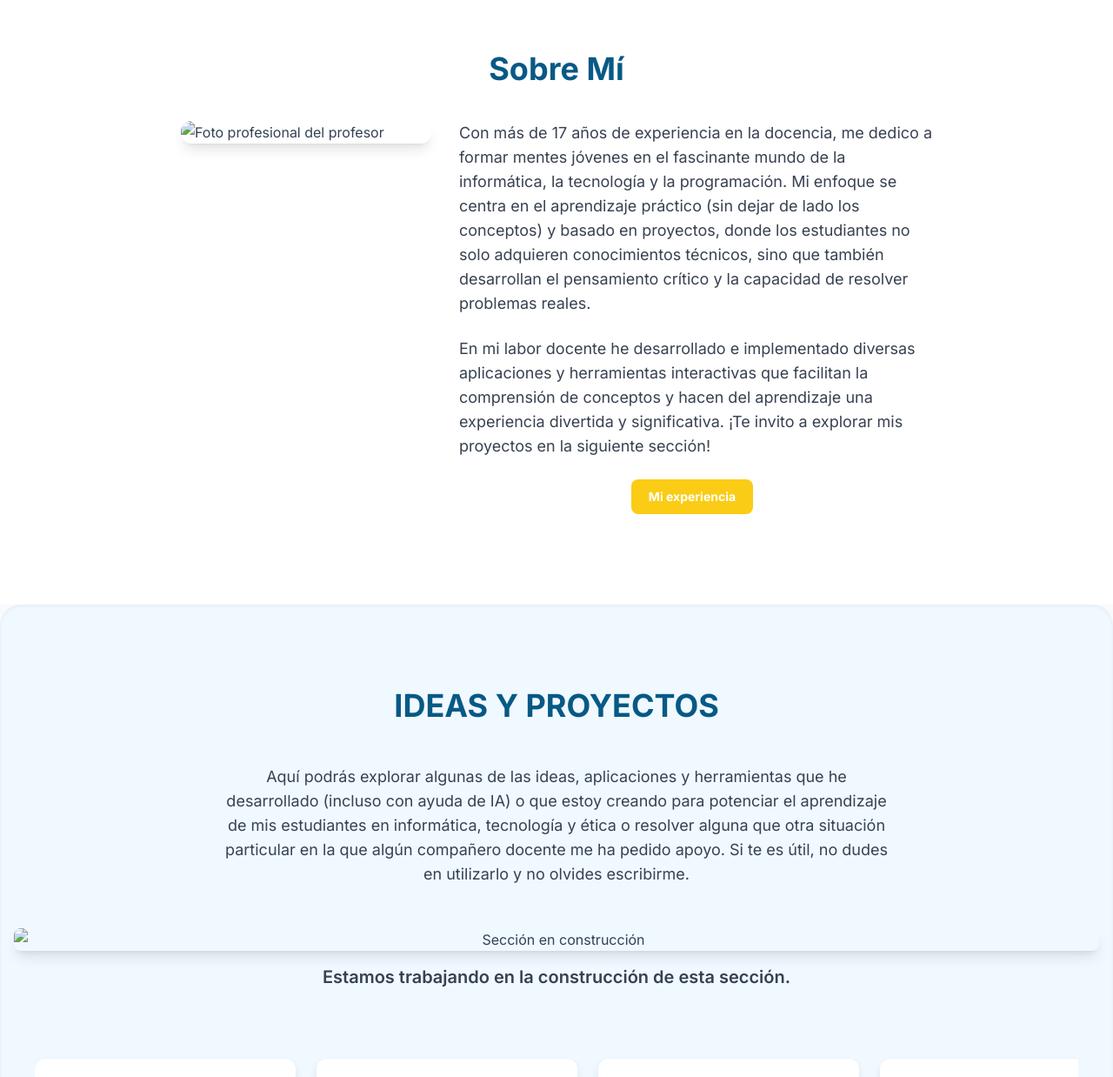
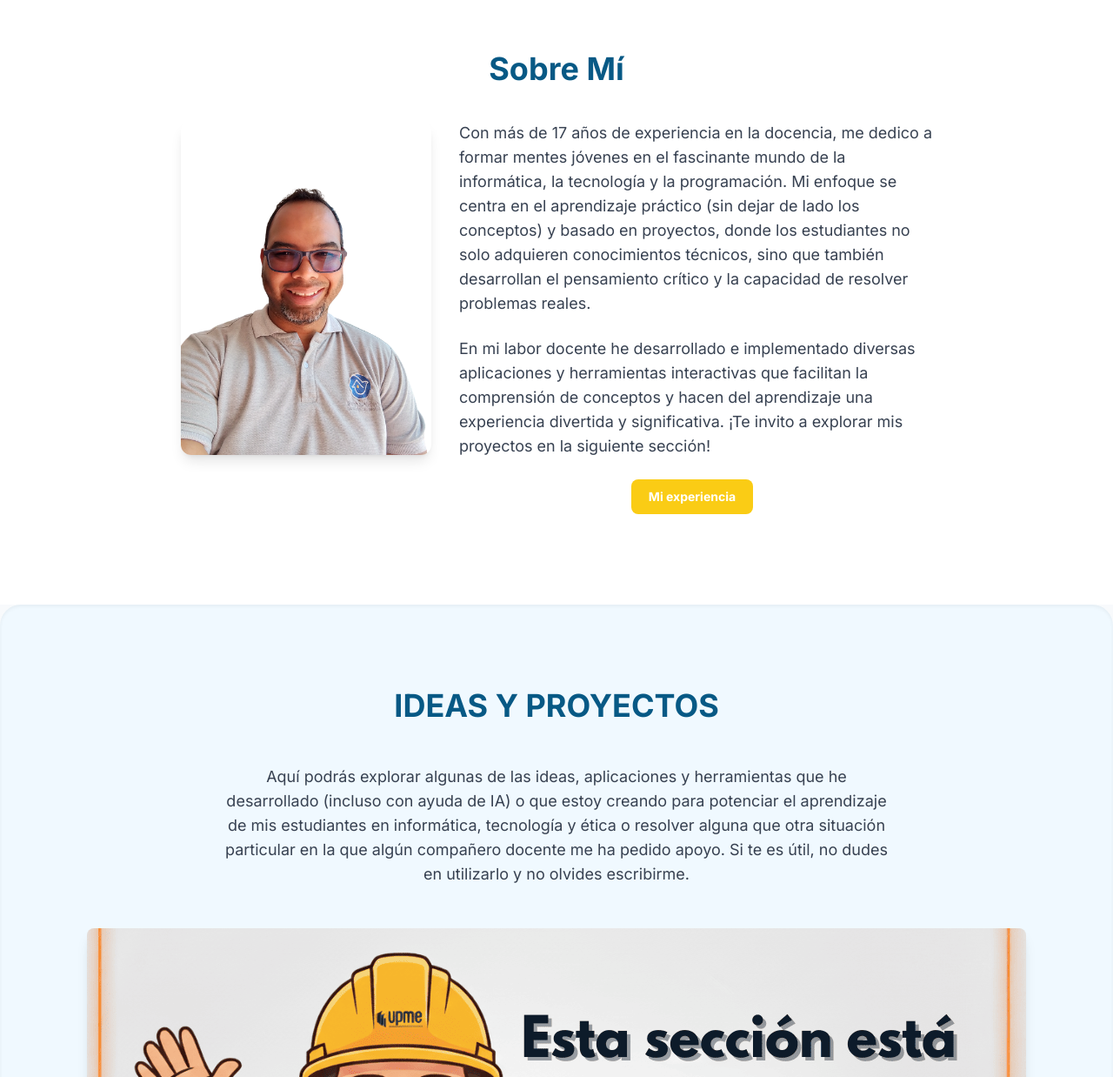
Before and after one commit to chrisayuron/webMrRonald, a plain HTML site: page index.html in a window 1280 px wide. Shown: the part 740-1978 px from the top of the page at 87% size. Drawn offline with nearby package versions, Linux system fonts and the light colour scheme.

Commit message:
add image underConstruction

```diff
--- a/index.html
+++ b/index.html
@@ -214,7 +214,7 @@
     <!-- Sección Hero -->
     <section id="hero" class="bg-gradient-to-r from-sky-600 to-cyan-500 text-white py-20 md:py-32 text-center rounded-b-3xl shadow-xl">
         <div class="container mx-auto px-4">
-            <img src="logo-oscuro.png" alt="Foto de Perfil del Profesor" class="rounded-full mx-auto mb-6 border-4 border-white shadow-lg object-cover aspect-square" width="15%">
+            <img src="./images/logo-oscuro.png" alt="Foto de Perfil del Profesor" class="rounded-full mx-auto mb-6 border-4 border-white shadow-lg object-cover aspect-square" width="15%">
             <h1 class="text-4xl md:text-6xl font-extrabold mb-4 leading-tight">
                 ¡Hola! Soy <span class="text-yellow-300">Ronald</span>
             </h1>
@@ -230,7 +230,7 @@
             <h2 class="text-4xl font-bold text-center mb-10 text-sky-800">Sobre Mí</h2>
             <div class="flex flex-col md:flex-row items-center md:items-start gap-8">
                 <div class="md:w-1/3 flex-shrink-0">
-                    <img src="foto.png" alt="Foto profesional del profesor" class="rounded-xl shadow-lg w-full">
+                    <img src="./images/foto.png" alt="Foto profesional del profesor" class="rounded-xl shadow-lg w-full">
                 </div>
                 <div class="md:w-2/3 text-lg text-gray-700">
                     <p class="mb-6">
@@ -256,10 +256,9 @@
             </p>
 
             <!-- Imagen de En Construcción -->
-            <div class="text-center mb-16">
-                 <img src="" alt="Sección en construcción" class="mx-auto rounded-lg shadow-lg">
-                 <p class="text-xl font-semibold text-gray-700 mt-4">Estamos trabajando en la construcción de esta sección.</p>
-            </div>
+            <!-- <div class="text-center mb-16"> -->
+                 <img src="./images/underConstruction.png" alt="Sección en construcción" class="mx-auto rounded-lg shadow-lg">
+            <!-- </div> -->
 
             <div class="project-carousel-container">
                 <button id="scrollLeftBtn" class="carousel-button left">&lt;</button>
```
Also changed, not shown: images/underConstruction.png (added).
